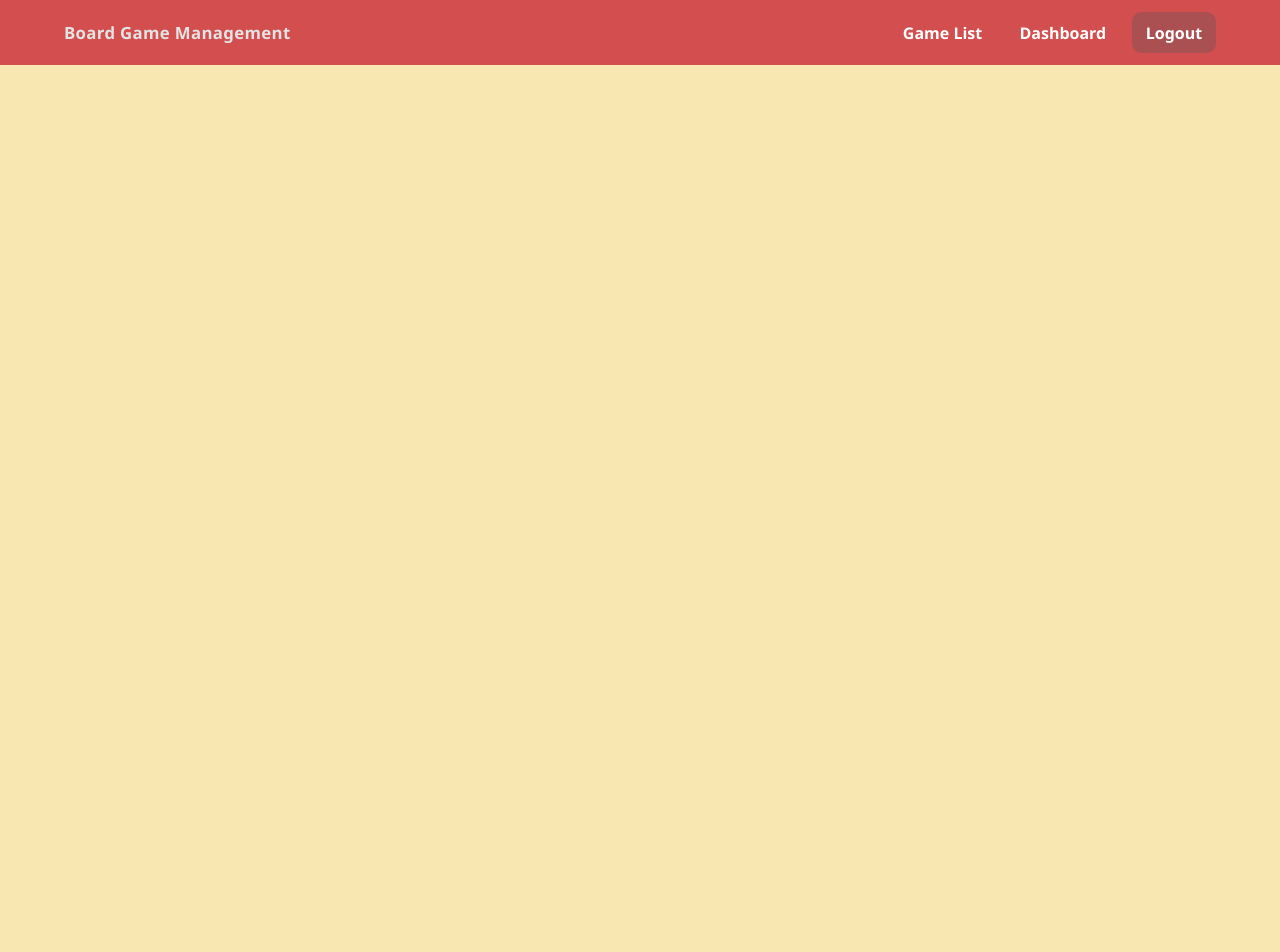
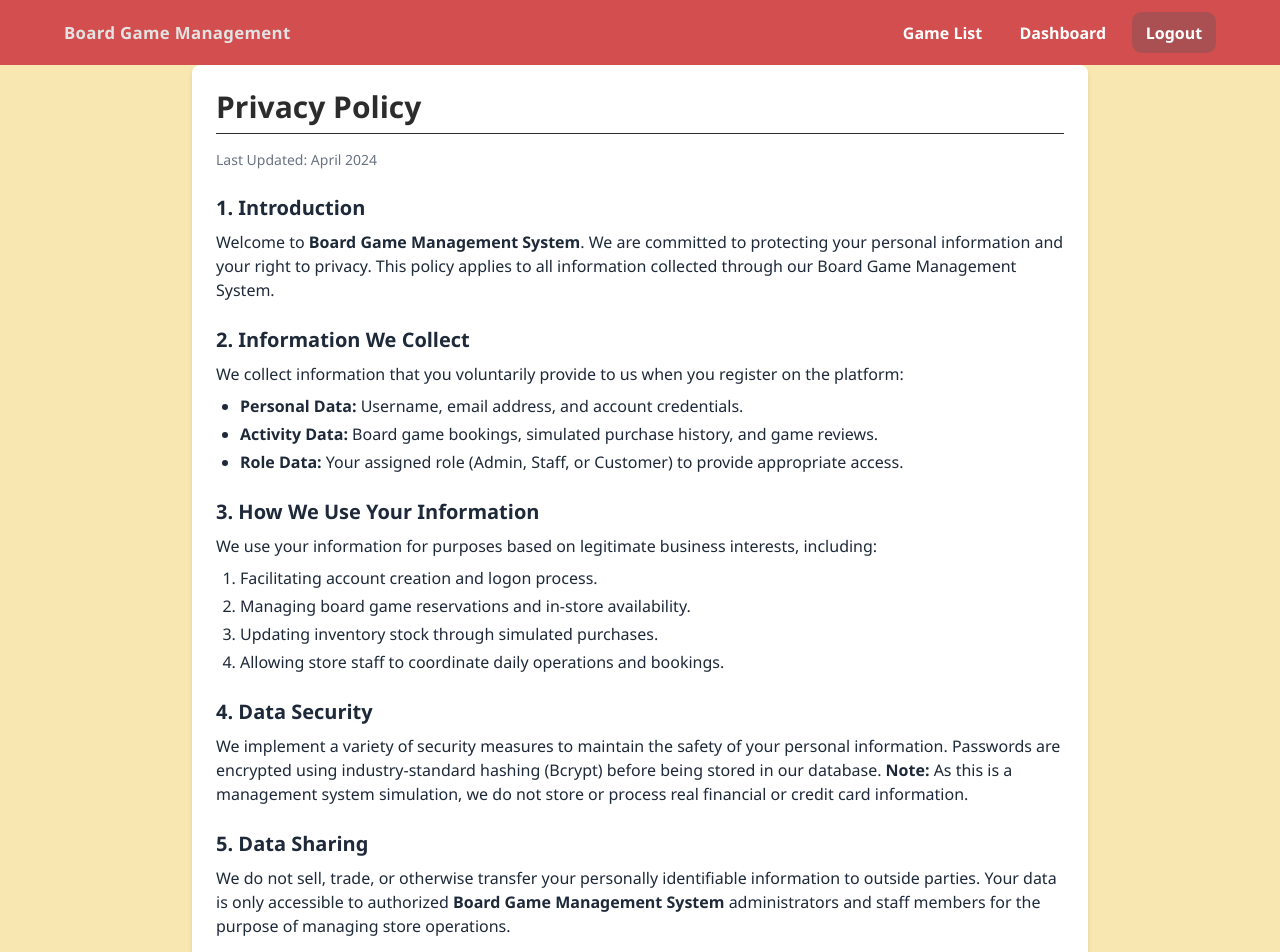
Before and after one commit to PeanutPK/board-game-management, a Vue app in the folder frontend/: page /privacy in a window 1280 px wide. Shown: the top 952 px of the page. Before the commit the page ends 800 px from the top, so only its background shows below. Built offline with nearby package versions, Linux system fonts and the light colour scheme; no server answers; the HTML template or start-up script is replaced by a standard one.

Commit message:
feat: status and privacy policy view

```diff
--- /dev/null
+++ b/frontend/src/api/status.ts
@@ -0,0 +1,13 @@
+import axios from 'axios'
+
+const API_URL = import.meta.env.VITE_API_URL || 'http://localhost:8000/api/v1'
+
+export interface StatusResponse {
+  status: string
+  version?: string
+}
+
+export async function getStatus(): Promise<StatusResponse> {
+  const response = await axios.get(`${API_URL}/health`)
+  return response.data
+}
--- a/frontend/src/router/index.ts
+++ b/frontend/src/router/index.ts
@@ -2,6 +2,8 @@ import { createRouter, createWebHistory } from 'vue-router'
 import HomeView from '../views/HomeView.vue'
 import DashboardView from '../views/DashboardView.vue'
 import GameView from '../views/GameView.vue'
+import PrivacyView from '../views/PrivacyView.vue'
+import StatusView from '../views/StatusView.vue'
 
 const router = createRouter({
   history: createWebHistory(import.meta.env.BASE_URL),
@@ -20,7 +22,19 @@ const router = createRouter({
       path: '/game',
       name: 'game',
       component: GameView
+    },
+    {
+      path: '/privacy',
+      name: 'privacy',
+      component: PrivacyView
+    },
+    {
+      path: '/status',
+      name: 'status',
+      component: StatusView
     }
+
+
   ]
 })
 
--- /dev/null
+++ b/frontend/src/views/PrivacyView.vue
@@ -0,0 +1,79 @@
+<template>
+  <div class="max-w-4xl mx-auto p-6 bg-white shadow-md rounded-lg text-gray-800">
+    <h1 class="text-3xl font-bold mb-4 border-b pb-2 text-cblack">Privacy Policy</h1>
+    <p class="text-sm text-gray-500 mb-6">Last Updated: April 2024</p>
+
+    <section class="mb-6">
+      <h2 class="text-xl font-semibold mb-2">1. Introduction</h2>
+      <p>
+        Welcome to <strong>Board Game Management System</strong>. We are committed to protecting your personal
+        information and your right to privacy. This policy applies to all information collected
+        through our Board Game Management System.
+      </p>
+    </section>
+
+    <section class="mb-6">
+      <h2 class="text-xl font-semibold mb-2">2. Information We Collect</h2>
+      <p class="mb-2">
+        We collect information that you voluntarily provide to us when you register on the platform:
+      </p>
+      <ul class="list-disc ml-6 space-y-1">
+        <li><strong>Personal Data:</strong> Username, email address, and account credentials.</li>
+        <li>
+          <strong>Activity Data:</strong> Board game bookings, simulated purchase history, and game
+          reviews.
+        </li>
+        <li>
+          <strong>Role Data:</strong> Your assigned role (Admin, Staff, or Customer) to provide
+          appropriate access.
+        </li>
+      </ul>
+    </section>
+
+    <section class="mb-6">
+      <h2 class="text-xl font-semibold mb-2">3. How We Use Your Information</h2>
+      <p class="mb-2">
+        We use your information for purposes based on legitimate business interests, including:
+      </p>
+      <ul class="list-decimal ml-6 space-y-1">
+        <li>Facilitating account creation and logon process.</li>
+        <li>Managing board game reservations and in-store availability.</li>
+        <li>Updating inventory stock through simulated purchases.</li>
+        <li>Allowing store staff to coordinate daily operations and bookings.</li>
+      </ul>
+    </section>
+
+    <section class="mb-6">
+      <h2 class="text-xl font-semibold mb-2">4. Data Security</h2>
+      <p>
+        We implement a variety of security measures to maintain the safety of your personal
+        information. Passwords are encrypted using industry-standard hashing (Bcrypt) before being
+        stored in our database.
+        <strong>Note:</strong> As this is a management system simulation, we do not store or process
+        real financial or credit card information.
+      </p>
+    </section>
+
+    <section class="mb-6">
+      <h2 class="text-xl font-semibold mb-2">5. Data Sharing</h2>
+      <p>
+        We do not sell, trade, or otherwise transfer your personally identifiable information to
+        outside parties. Your data is only accessible to authorized
+        <strong>Board Game Management System</strong> administrators and staff members for the purpose of managing store
+        operations.
+      </p>
+    </section>
+
+    <section class="mb-6">
+      <h2 class="text-xl font-semibold mb-2">6. Contact Us</h2>
+      <p>
+        If you have questions or comments about this policy, you may contact the project development
+        team at: <strong>Project's GitHub</strong>
+      </p>
+    </section>
+
+    <footer class="mt-8 pt-4 border-t text-center text-gray-400 text-xs">
+      &copy; 2026 Board Game Management System. For Educational Simulation Purposes Only.
+    </footer>
+  </div>
+</template>
--- /dev/null
+++ b/frontend/src/views/StatusView.vue
@@ -0,0 +1,175 @@
+<template>
+  <div class="status-container">
+    <div class="status-card">
+      <p class="eyebrow">Backend Monitor</p>
+      <h1>System Status</h1>
+
+      <div v-if="loading" class="loading">Checking backend health...</div>
+
+      <div v-else-if="error" class="error">
+        <p class="error-title">Unable to reach service</p>
+        <p>{{ error }}</p>
+      </div>
+
+      <div v-else class="status">
+        <div class="row">
+          <span class="label">Health</span>
+          <span class="status-badge" :class="healthStatus">{{ health.status }}</span>
+        </div>
+        <div v-if="health.timestamp" class="row">
+          <span class="label">Last Updated</span>
+          <span class="timestamp">{{ health.timestamp }}</span>
+        </div>
+      </div>
+    </div>
+  </div>
+</template>
+
+<script lang="ts">
+import { getStatus } from '@/api/status'
+import { ref, onMounted, defineComponent } from 'vue'
+
+export default defineComponent({
+  setup() {
+    const health = ref({ status: 'unknown', timestamp: new Date().toLocaleString() })
+    const loading = ref(true)
+    const error = ref('')
+    const healthStatus = ref('status-unknown')
+
+    onMounted(async () => {
+      try {
+        const data = await getStatus()
+        health.value = { status: data.status, timestamp: new Date().toLocaleString() }
+        healthStatus.value = data.status === 'ok' ? 'status-up' : 'status-down'
+      } catch (err) {
+        error.value = 'Failed to fetch system status.'
+        console.error(err)
+        healthStatus.value = 'status-down'
+      } finally {
+        loading.value = false
+      }
+    })
+
+    return { health, loading, error, healthStatus }
+  },
+})
+</script>
+
+<style scoped>
+.status-card {
+  width: min(680px, 100%);
+  border-radius: 1rem;
+  border: 1px solid var(--color-cdarkslategray);
+  background: var(--color-cgainsboro);
+  backdrop-filter: blur(4px);
+  padding: 1.4rem;
+  box-shadow: 0 18px 34px rgba(67, 86, 99, 0.14);
+}
+
+.eyebrow {
+  margin: 0;
+  text-transform: uppercase;
+  letter-spacing: 0.11em;
+  font-size: 0.75rem;
+  font-weight: 700;
+  color: var(--color-cdarkslategray);
+}
+
+h1 {
+  margin: 0.4rem 0 1rem;
+  color: var(--color-cblack);
+  font-size: clamp(1.6rem, 2.8vw, 2.2rem);
+}
+
+.loading,
+.error,
+.status {
+  border-radius: 0.85rem;
+  border: 1px solid var(--color-cdarkslategray);
+  padding: 0.95rem;
+  background: var(--color-cgainsboro);
+}
+
+.loading {
+  color: var(--color-cdarkslategray);
+}
+
+.error {
+  border-color: var(--color-cdarksalmon);
+  background: var(--color-red-200);
+  color: var(--color-cindianred);
+}
+
+.error-title {
+  margin: 0 0 0.25rem;
+  font-weight: 700;
+}
+
+.error p {
+  margin: 0;
+}
+
+.status {
+  display: grid;
+  gap: 0.75rem;
+}
+
+.row {
+  display: flex;
+  justify-content: space-between;
+  align-items: center;
+  gap: 0.75rem;
+}
+
+.label {
+  color: var(--color-cdarkslategray);
+  font-weight: 600;
+}
+
+.status-badge {
+  display: inline-flex;
+  align-items: center;
+  justify-content: center;
+  min-width: 90px;
+  border-radius: 999px;
+  padding: 0.3rem 0.72rem;
+  border: 1px solid transparent;
+  text-transform: uppercase;
+  font-size: 0.78rem;
+  letter-spacing: 0.04em;
+  font-weight: 700;
+}
+
+.timestamp {
+  color: #2c2c2c;
+}
+
+.status-up {
+  color: var(--color-green-900);
+  background: var(--color-green-200);
+  border-color: var(--color-green-300);
+}
+
+.status-down {
+  color: var(--color-cindianred);
+  background: var(--color-red-200);
+  border-color: var(--color-red-300);
+}
+
+.status-unknown {
+  color: var(--color-cdarkslategray);
+  background: var(--color-cgainsboro);
+  border-color: var(--color-cdarkslategray);
+}
+
+@media (max-width: 640px) {
+  .status-card {
+    padding: 1rem;
+  }
+
+  .row {
+    flex-direction: column;
+    align-items: flex-start;
+  }
+}
+</style>
```
